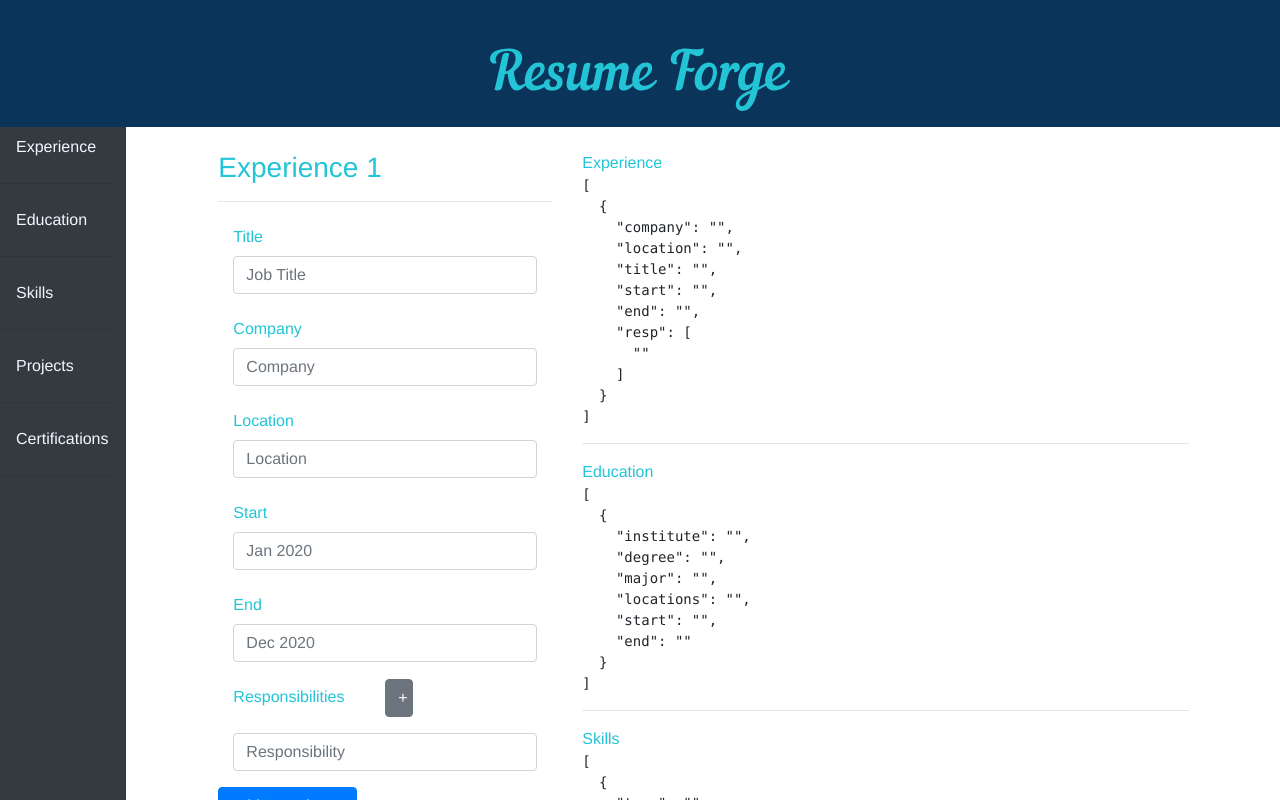
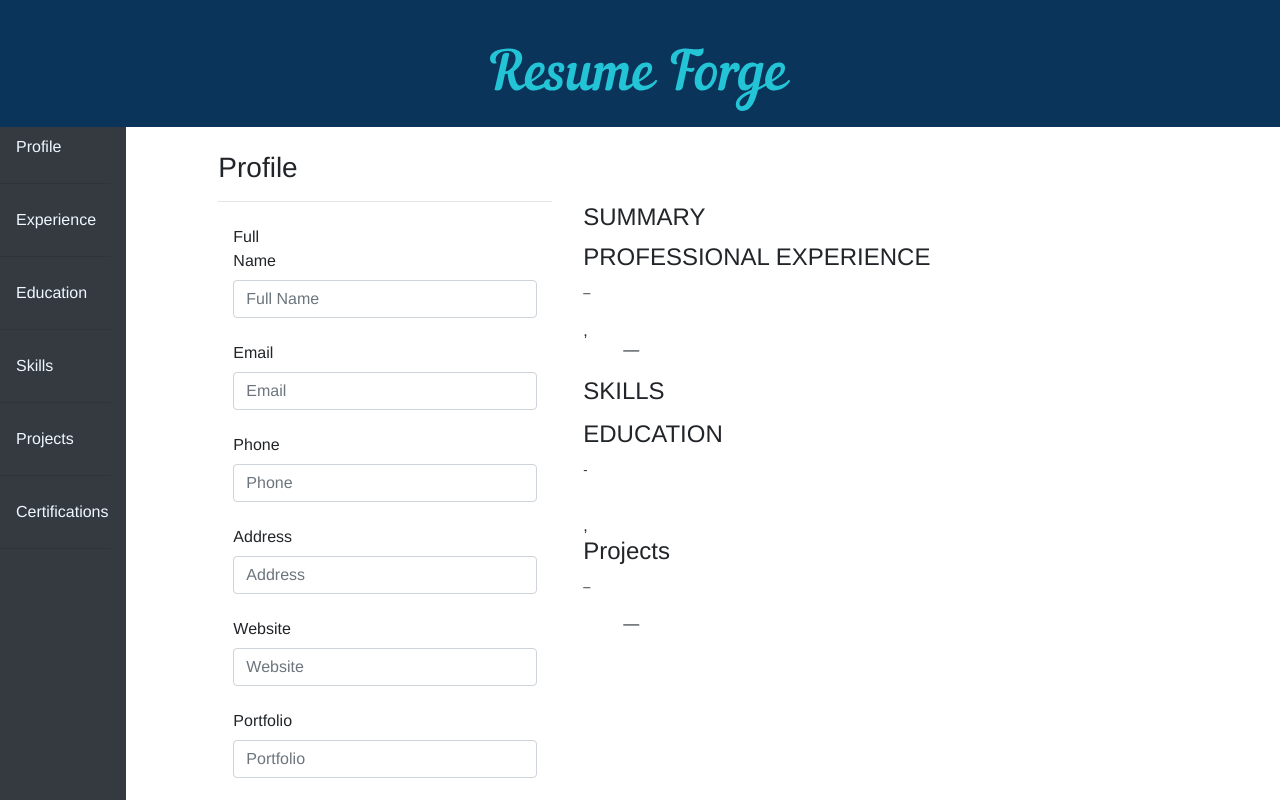
Before and after one commit to zainaftab44/ResumeMaker, a Vue app: page / in a window 1280 px wide. Shown: the top 800 px of the page. Built offline with nearby package versions, Linux system fonts and the light colour scheme.

Commit message:
added template

```diff
--- a/package.json
+++ b/package.json
@@ -9,6 +9,8 @@
   },
   "dependencies": {
     "core-js": "^3.6.5",
+    "netlify-lualatex": "^1.2.1",
+    "path": "^0.12.7",
     "vue": "^2.6.11"
   },
   "devDependencies": {
--- a/src/App.vue
+++ b/src/App.vue
@@ -24,7 +24,10 @@
       <div class="col">
         <div class="row mt-4">
           <div class="col-md-4">
-            <div v-if="current == 'Experience'">
+            <div v-if="current == 'Profile'">
+              <Profile :profile="profile" />
+            </div>
+            <div v-else-if="current == 'Experience'">
               <Experience v-for="(exp, i) in exps" :key="i" :exp="exp" />
               <button @click="add('exp')" class="btn btn-primary">Add Experience</button>
               <hr />
@@ -51,16 +54,9 @@
             </div>
           </div>
           <div class="col-md-7" style="text-align: justify">
-            Experience
-            <pre>{{exps}}</pre>
-            <hr />Education
-            <pre>{{eds}}</pre>
-            <hr />Skills
-            <pre>{{skills}}</pre>
-            <hr />Projects
-            <pre>{{projs}}</pre>
-            <hr />Certifications
-            <pre>{{certs}}</pre>
+            <!-- Data -->
+            <!-- <pre>{{$data}}</pre> -->
+            <Preview :data="$data"/>
           </div>
         </div>
       </div>
@@ -69,6 +65,10 @@
 </template>
 
 <script>
+
+
+import Preview from "./components/Preview.vue";
+import Profile from "./components/Profile.vue";
 import Experience from "./components/Experience.vue";
 import Education from "./components/Education.vue";
 import Skills from "./components/Skills.vue";
@@ -78,6 +78,8 @@ import Certifications from "./components/Certifications.vue";
 export default {
   name: "App",
   components: {
+    Preview,
+    Profile,
     Experience,
     Education,
     Skills,
@@ -86,6 +88,14 @@ export default {
   },
   data() {
     return {
+      profile: {
+        name: "",
+        email: "",
+        phone: "",
+        address: "",
+        summary: "",
+        website: "",
+      },
       exps: [
         {
           company: "",
@@ -119,8 +129,15 @@ export default {
         },
       ],
       certs: [{ institute: "", title: "", link: "", date: "" }],
-      nav: ["Experience", "Education", "Skills", "Projects", "Certifications"],
-      current: "Experience",
+      nav: [
+        "Profile",
+        "Experience",
+        "Education",
+        "Skills",
+        "Projects",
+        "Certifications",
+      ],
+      current: "Profile",
     };
   },
   methods: {
@@ -169,17 +186,17 @@ export default {
       }
       // console.log(this.$refs);
     },
+    create: function () {
+    },
   },
 };
 </script>
-
 <style>
 #app {
   font-family: Avenir, Helvetica, Arial, sans-serif;
   -webkit-font-smoothing: antialiased;
   -moz-osx-font-smoothing: grayscale;
   text-align: justify;
-  color: #22c4d6;
 }
 .nav-link {
   color: aliceblue;
--- /dev/null
+++ b/src/components/Preview.vue
@@ -0,0 +1,207 @@
+<template>
+  <div class="preview" style="text-align:justify ">
+    <table style="width:100%">
+      <tbody>
+        <tr>
+          <td>
+            <h1>{{data.profile.name}}</h1>
+          </td>
+        </tr>
+        <tr>
+          <table>
+            <tr>
+              <td
+                style="max-width:100%;-ms-flex-preferred-size: 0;flex-basis: 0;-ms-flex-positive: 1;flex-grow: 1;"
+              >
+                <small>{{data.profile.address}}</small>
+                <br />
+                <small>{{data.profile.phone}}</small>
+                <br />
+                <small>{{data.profile.email}}</small>
+              </td>
+              <td valign="top">
+                <small v-if="data.profile.website">{{data.profile.website}}</small>
+                <br v-if="data.profile.website" />
+                <small v-if="data.profile.github">{{data.profile.github}}</small>
+                <br v-if="data.profile.github" />
+                <small v-if="data.profile.linkedin">{{data.profile.linkedin}}</small>
+              </td>
+            </tr>
+          </table>
+        </tr>
+        <tr>
+          <td>
+            <h4>SUMMARY</h4>
+          </td>
+        </tr>
+        <tr>
+          <td>{{data.profile.summary}}</td>
+        </tr>
+        <tr>
+          <td>
+            <h4>PROFESSIONAL EXPERIENCE</h4>
+          </td>
+        </tr>
+        <tr v-for="(exp,ind) in data.exps" :key="ind">
+          <td>
+            <small>{{exp.start.toUpperCase()}} &ndash; {{exp.end.toUpperCase()}}</small>
+            <br />
+            <strong>{{exp.title.toUpperCase()}}</strong>
+            <br />
+            {{exp.company.toUpperCase()}}, {{exp.location.toUpperCase()}}
+            <ul v-if="exp.resp.length">
+              <li v-for="(res,i) in exp.resp" :key="i">{{res}}</li>
+            </ul>
+          </td>
+        </tr>
+        <tr>
+          <td>
+            <h4>SKILLS</h4>
+          </td>
+        </tr>
+        <tr>
+          <td>
+            <table>
+              <tbody>
+                <tr v-for="(skill,i) in data.skills" :key="i">
+                  <td class="pr-2">
+                    <strong>{{skill.type}}</strong>
+                  </td>
+                  <td>{{skill.name.join(", ")}}</td>
+                </tr>
+              </tbody>
+            </table>
+          </td>
+        </tr>
+        <tr>
+          <td>
+            <h4>EDUCATION</h4>
+          </td>
+        </tr>
+        <tr v-for="(ed,i) in data.eds" :key="i">
+          <td>
+            <small>{{ed.start.toUpperCase()}} - {{ed.end.toUpperCase()}}</small>
+            <br />
+            <strong>{{ed.institute}}</strong>
+            <br />
+            {{ed.location}}
+            <br />
+            {{ed.degree}}, {{ed.major}}
+          </td>
+        </tr>
+      </tbody>
+    </table>
+    <table>
+      <tbody>
+        <tr>
+          <td>
+            <h4>Projects</h4>
+          </td>
+        </tr>
+        <tr v-for="(proj,i) in data.projs" :key="i">
+          <td>
+            <small>{{proj.start.toUpperCase()}} &ndash; {{proj.end.toUpperCase()}}</small>
+            <br />
+            <strong>{{proj.title.toUpperCase()}}</strong>
+            <br />
+            <span v-if="proj.link">
+              Live:
+              <a :href="proj.link">{{proj.link}}</a>
+            </span>
+            <ul>
+              <li v-for="(res,i) in proj.resp" :key="i">{{res}}</li>
+              <li v-if="proj.tools[0].length" ><strong>Technologies:</strong> {{proj.tools.join(", ")}}</li>
+            </ul>
+          </td>
+        </tr>
+      </tbody>
+    </table>
+    <!-- <table>
+      <tbody>
+        <tr>
+          <td>
+            <h4>PUBLICATION</h4>
+          </td>
+        </tr>
+        <tr>
+          <td>
+            <small>JULY 2020</small>
+            <br />
+            <strong>
+              Automatic NoSQL to Relational Database Transformation with Dynamic
+              Schema Mapping
+            </strong>
+            <br />Hindawi
+            <br />Link:
+            <a
+              href="https://www.hindawi.com/journals/sp/2020/8813350/"
+            >https://www.hindawi.com/journals/sp/2020/8813350/</a>
+            <ul>
+              <li>
+                Proposed and evaluated an efficient method to transform a NoSQL
+                database into a relational database with automated schema detection.
+              </li>
+              <li>
+                Researched other state of the art tools and found the pros and cons
+                of using them for ETL of NoSQL to SQL.
+              </li>
+              <li>
+                Used data distribution and logical partitioning of data for
+                parallelizing the system for improved performance.
+              </li>
+              <li>Tested the system in a cloud environment and produced results.</li>
+              <li>Created tool for generating datasets for performing benchmarking</li>
+              <li>
+                <span>Benchmarked results with state-of-the-art tools.</span>
+              </li>
+              <li>Technologies: Node.js, ExpressJS, MongoDB, MySQL, PostgreSQL</li>
+            </ul>
+          </td>
+        </tr>
+      </tbody>
+    </table>-->
+  </div>
+</template>
+
+
+
+
+<script>
+export default {
+  name: "Preview",
+  props: ["data"],
+};
+</script>
+
+
+<style>
+.preview > * {
+  text-align: justify !important;
+  line-height: 1.2 !important;
+}
+.preview > small {
+  text-decoration: none !important;
+  color: #808080 !important;
+}
+.preview > .sub-color {
+  color: #808080 !important;
+}
+.preview > h4 {
+  margin-top: 1.5em !important;
+  margin-bottom: 0.5em !important;
+}
+.preview > body {
+  size: 7in 9.25in !important;
+  margin: 27mm 16mm 27mm 16mm !important;
+}
+
+li:before {
+  content: "\2014\a0\a0";
+}
+li {
+  list-style: none !important;
+}
+.pr-2 {
+  padding-right: 5dp !important;
+}
+</style>
--- /dev/null
+++ b/src/components/Profile.vue
@@ -0,0 +1,63 @@
+<template>
+  <div style="text-align:left">
+    <h3>Profile</h3>
+    <hr />
+    <div class="form-group">
+      <label for="inst" class="col-md-3 col-form-label">Full Name</label>
+      <div class="col">
+        <input type="text" class="form-control" v-model="profile.name" placeholder="Full Name" />
+      </div>
+    </div>
+    <div class="form-group">
+      <label for="deg" class="col-md-3 col-form-label">Email</label>
+      <div class="col">
+        <input type="text" class="form-control" v-model="profile.email" placeholder="Email" />
+      </div>
+    </div>
+    <div class="form-group">
+      <label for="date" class="col-md-3 col-form-label">Phone</label>
+      <div class="col">
+        <input type="text" class="form-control" v-model="profile.phone" placeholder="Phone" />
+      </div>
+    </div>
+    <div class="form-group">
+      <label for="end" class="col-md-3 col-form-label">Address</label>
+      <div class="col">
+        <input type="text" class="form-control" v-model="profile.address" placeholder="Address" />
+      </div>
+    </div>
+    <div class="form-group">
+      <label for="end" class="col-md-3 col-form-label">Website</label>
+      <div class="col">
+        <input type="text" class="form-control" v-model="profile.website" placeholder="Website" />
+      </div>
+    </div>
+    <div class="form-group">
+      <label for="end" class="col-md-3 col-form-label">Portfolio</label>
+      <div class="col">
+        <input type="text" class="form-control" v-model="profile.github" placeholder="Portfolio" />
+      </div>
+    </div>
+    <div class="form-group">
+      <label for="end" class="col-md-3 col-form-label">Linkedin</label>
+      <div class="col">
+        <input type="text" class="form-control" v-model="profile.linkedin" placeholder="Linkedin" />
+      </div>
+    </div>
+    <div class="form-group">
+      <label for="end" class="col-md-3 col-form-label">Summary</label>
+      <div class="col">
+        <input type="text" class="form-control" v-model="profile.summary" placeholder="Summary" />
+      </div>
+    </div>
+  </div>
+</template>
+
+
+
+<script>
+export default {
+  name: "Profile",
+  props: ["profile"],
+};
+</script>
--- a/src/main.js
+++ b/src/main.js
@@ -1,7 +1,7 @@
 import Vue from 'vue'
 import App from './App.vue'
 
-Vue.config.productionTip = false
+Vue.config.productionTip = true
 
 new Vue({
   render: h => h(App),
```
Also changed, not shown: 2 other files (tests, documents, lock files or other folders).
